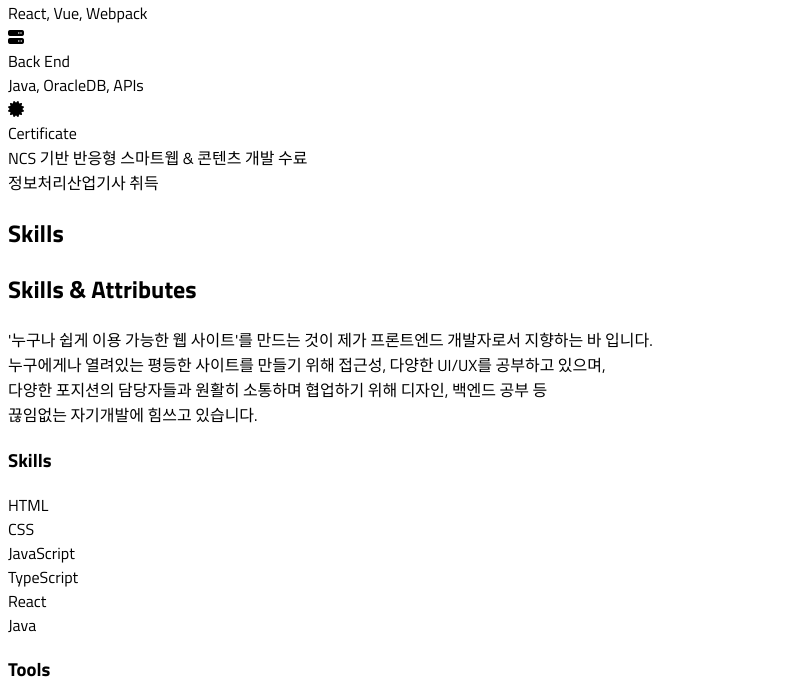
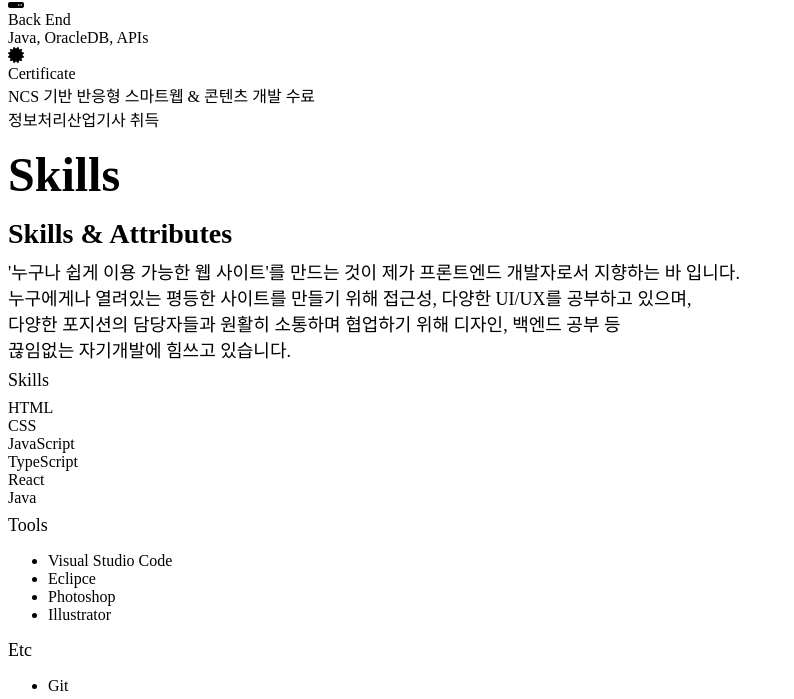
Before and after one commit to hold1593/portfolio, a plain HTML site: page index.html in a window 1280 px wide. Shown: the part 1031-1730 px from the top of the page, without its empty margins (0-794 px from the left). Drawn offline with Linux system fonts and the light colour scheme.

Commit message:
css: typograpy

```diff
--- a/style.css
+++ b/style.css
@@ -7,6 +7,10 @@
   --secondary: #e8eaf6;
   --secondary-dark-color: #b6b8c3;
   --white-color: #ffffff;
+  --black-color:#000000;
+  --dark-grey-color: #4d4d4d;
+  --grey-color: #616161;
+  --light-grey-color: #7c7979;
 
   /* Font Size */
   --font-micro: 14px;
@@ -21,14 +25,40 @@
   --weight-semi-bold: 600;
   --weight-bold: 700;
 
-  font-family: 'Titillium Web', sans-serif;
-
+  /* font-family: 'Titillium Web', sans-serif;
+ */
   /* Size */
   --padding: 15px;
 }
-
+/* Universal tags */
 * {
   box-sizing: border-box;
+}
+
+/* Typography */
+h1 {
+  font-size: var(--font-large);
+  font-weight: var(--weight-bold);
+  color: var(--black-color);
+  margin: 16px 0;
+}
+h2 {
+  font-size: var(--font-medium);
+  font-weight: var(--weight-semi-bold);
+  color: var(--black-color);
+  margin: 8px 0;
+}
+h3 {
+  font-size: var(--font-regular);
+  font-weight: var(--weight-regular);
+  color: var(--black-color);
+  margin: 8px 0;
+}
+p {
+  font-size: var(--font-regular);
+  font-weight: var(--weight-light);
+  color: var(--black-color);
+  margin: 4px 0;
 }
 body {
 
```
